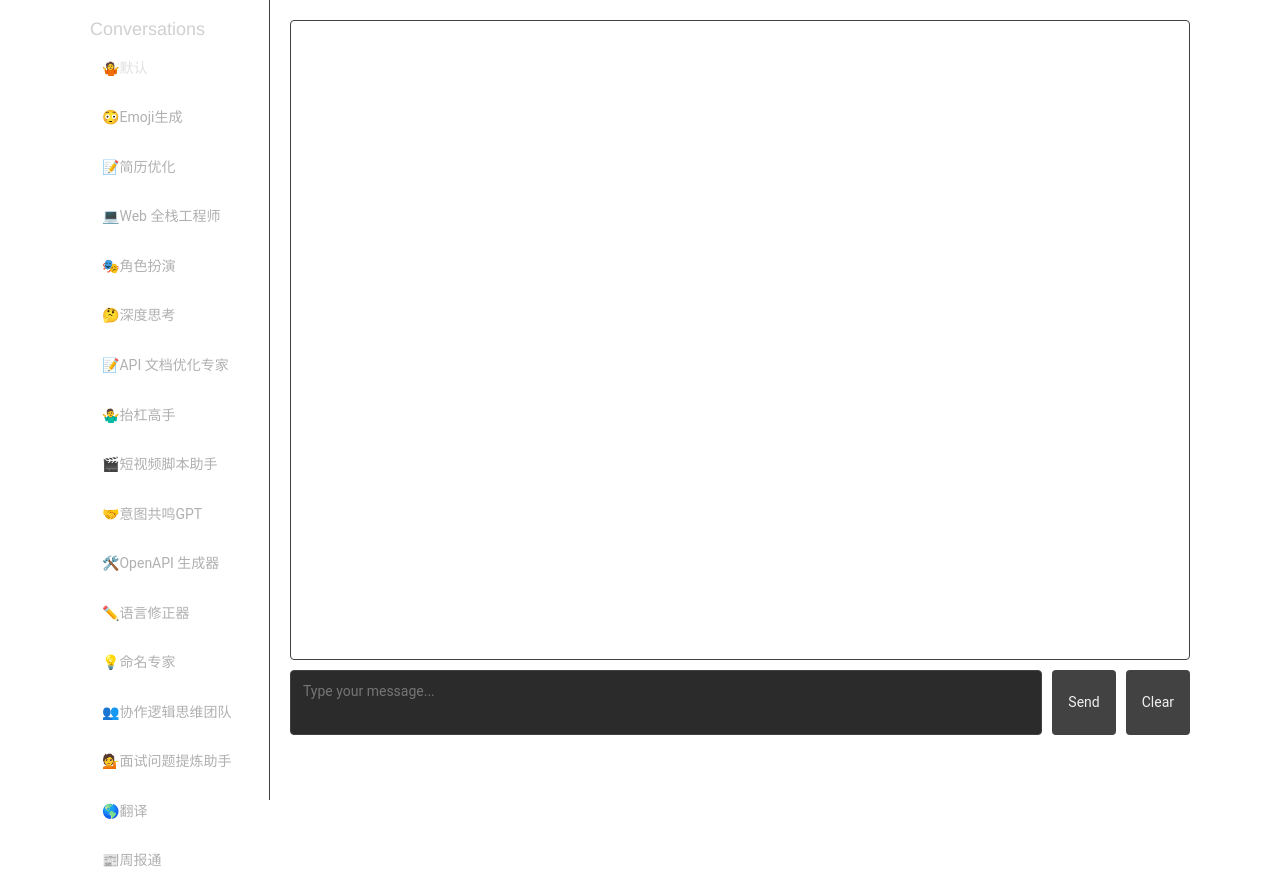
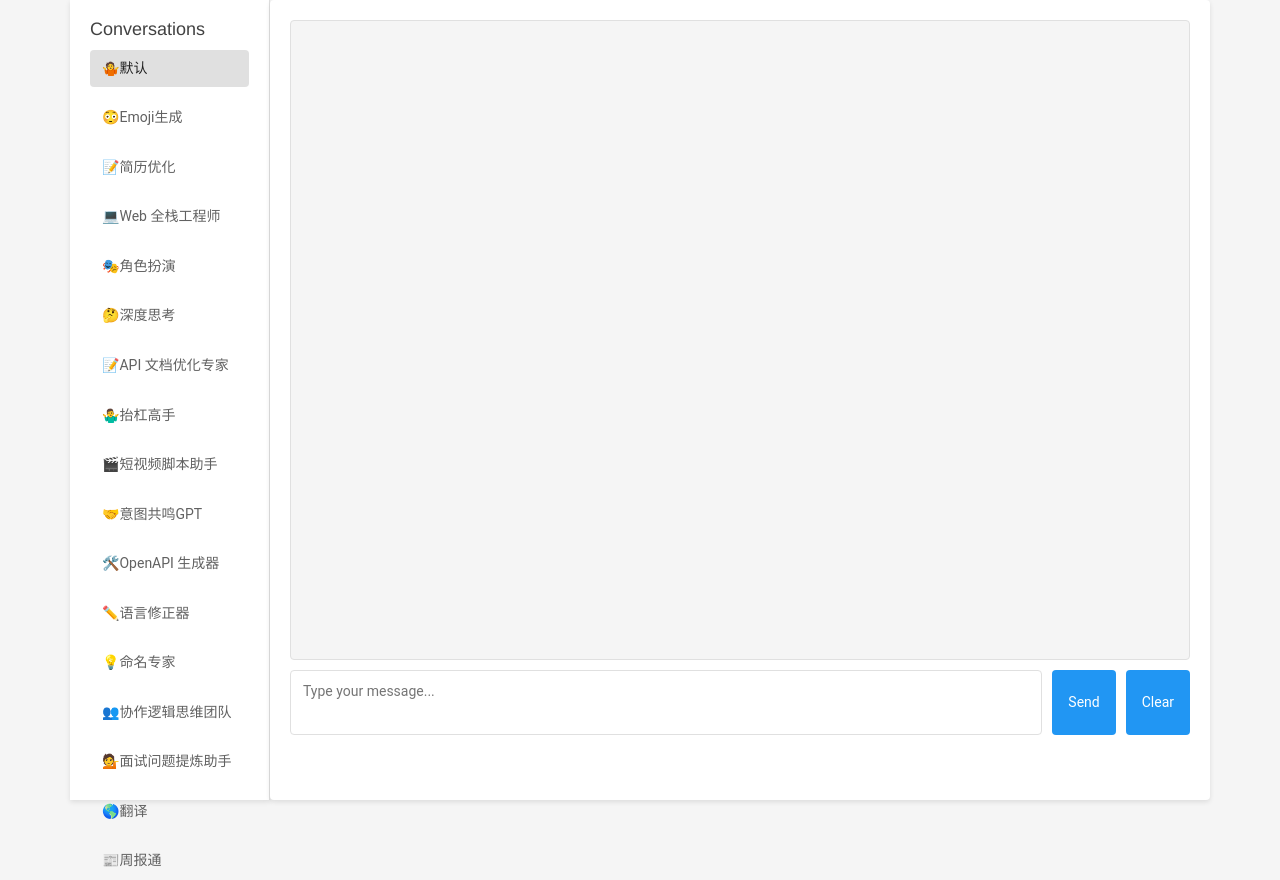
Before and after one commit to githcc/html_self_gpt, a plain HTML site: page index.html in a window 1280 px wide. Drawn offline with Linux system fonts and the light colour scheme.

Commit message:
1. 将主题改为白色

```diff
--- a/css/gpt.css
+++ b/css/gpt.css
@@ -2,7 +2,7 @@ body {
     font-family: 'Roboto', Arial, sans-serif;
     margin: 0;
     padding: 0;
-    color: #f0f0f0; /* 更改为浅色文字 */
+    background-color: #f5f5f5;
 }
 
 .container {
@@ -11,14 +11,16 @@ body {
 }
 
 .sidebar {
+    background-color: #fff;
     padding: 20px;
     min-width: 200px;
-    border-right: 1px solid #414141; /* 更改为略暗色边框 */
+    border-right: 1px solid #e0e0e0;
+    box-shadow: 0 2px 5px rgba(0, 0, 0, 0.1);
 }
 
 .sidebar h2 {
     margin-top: 0;
-    color: #d0d0d0; /* 更改为浅色标题 */
+    color: #424242;
     font-size: 18px;
     font-weight: 500;
 }
@@ -31,32 +33,37 @@ body {
 .sidebar li {
     margin-bottom: 12px;
     cursor: pointer;
-    color: #b0b0b0; /* 更改为浅色列表项 */
+    color: #616161;
     font-size: 14px;
     padding: 8px 12px;
     border-radius: 4px;
+    transition: background-color 0.3s ease;
 }
 
 .sidebar li:hover {
-    background-color: #2b2b2b; /* 更改为略深的悬停颜色 */
+    background-color: #f5f5f5;
 }
 
 .sidebar li.active {
+    background-color: #e0e0e0;
     font-weight: 500;
-    color: #e0e0e0; /* 更改为浅色活跃项 */
+    color: #212121;
 }
 
 .chat-container {
     flex-grow: 1;
     padding: 20px;
+    background-color: #fff;
+    box-shadow: 0 2px 5px rgba(0, 0, 0, 0.1);
     border-radius: 4px;
 }
 
 .message-container {
     height: 80vh;
     overflow-y: scroll;
-    border: 1px solid #414141; /* 更改为略暗色边框 */
+    border: 1px solid #e0e0e0;
     padding: 10px;
+    background-color: #f5f5f5;
     border-radius: 4px;
 }
 
@@ -64,7 +71,8 @@ body {
     margin-bottom: 12px;
     padding: 8px 12px;
     border-radius: 4px;
-    color: #d0d0d0; /* 更改为浅色消息 */
+    background-color: #e0e0e0;
+    color: #424242;
     font-size: 14px;
 }
 
@@ -77,29 +85,30 @@ body {
     flex-grow: 1;
     resize: none;
     padding: 10px 12px;
-    border: 1px solid #414141; /* 更改为略暗色边框 */
+    border: 1px solid #e0e0e0;
     border-radius: 4px;
     font-family: 'Roboto', Arial, sans-serif;
     font-size: 14px;
-    color: #d0d0d0; /* 更改为浅色输入文字 */
-    background-color: #2b2b2b; /* 更改为略深的输入框背景色 */
+    color: #424242;
 }
 
 .input-container button {
     margin-left: 10px;
-    color: #f0f0f0; /* 更改为浅色按钮文字 */
-    background-color: #424242; /* 更改为略深的按钮背景色 */
+    background-color: #2196f3;
+    color: #fff;
     border: none;
     padding: 8px 16px;
     border-radius: 4px;
     font-family: 'Roboto', Arial, sans-serif;
     font-size: 14px;
     cursor: pointer;
+    transition: background-color 0.3s ease;
 }
 
 .input-container button:hover {
-    background-color: #515151; /* 更改为略深的悬停按钮背景色 */
+    background-color: #1976d2;
 }
+
 
 .loading-screen {
     display: flex;
@@ -110,12 +119,12 @@ body {
     left: 0;
     width: 100%;
     height: 100%;
+    background-color: rgba(255, 255, 255, 0.8);
     z-index: 9999;
-    background-color: rgba(28, 28, 28, 0.8); /* 更改为暗黑背景色 */
 }
 
 .loading-spinner {
-    border: 4px solid rgba(240, 240, 240, 0.1); /* 更改为浅色 */
+    border: 4px solid rgba(0, 0, 0, 0.1);
     border-top: 4px solid #3498db;
     border-radius: 50%;
     width: 50px;
```
